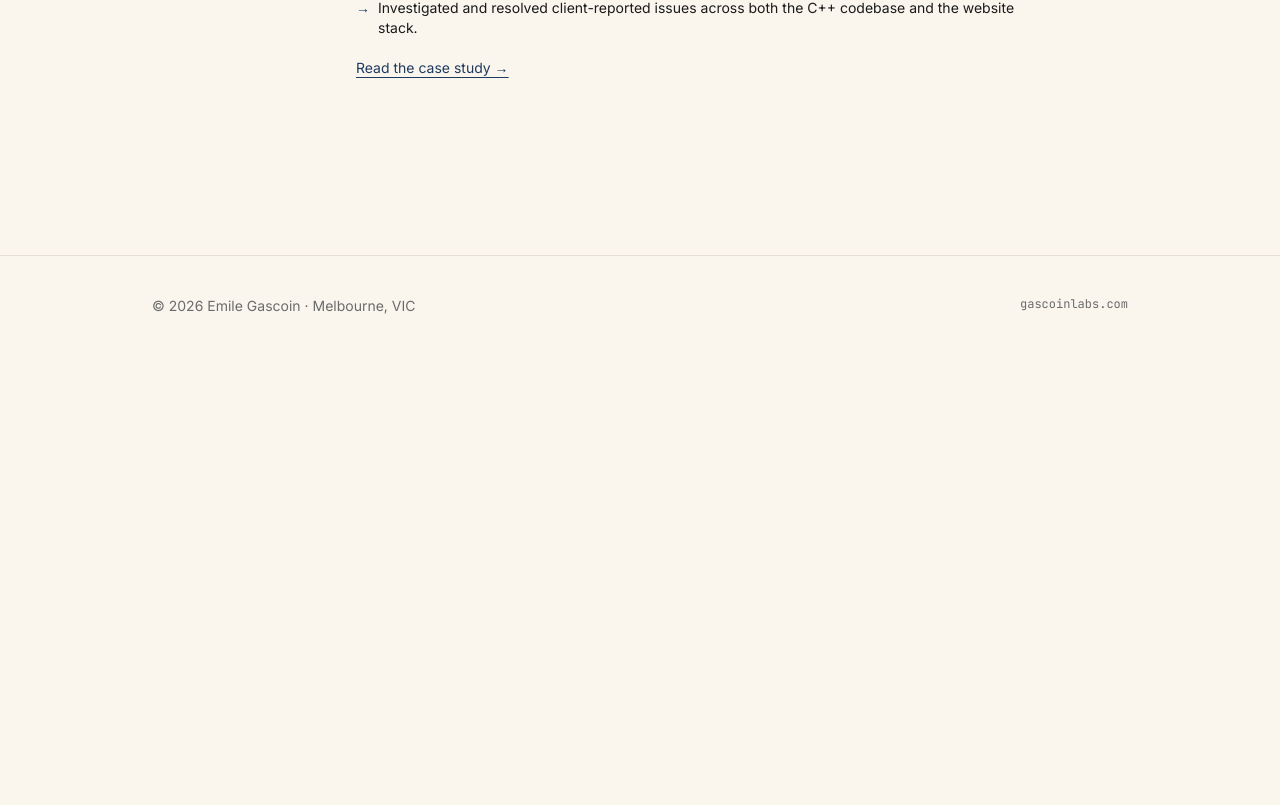
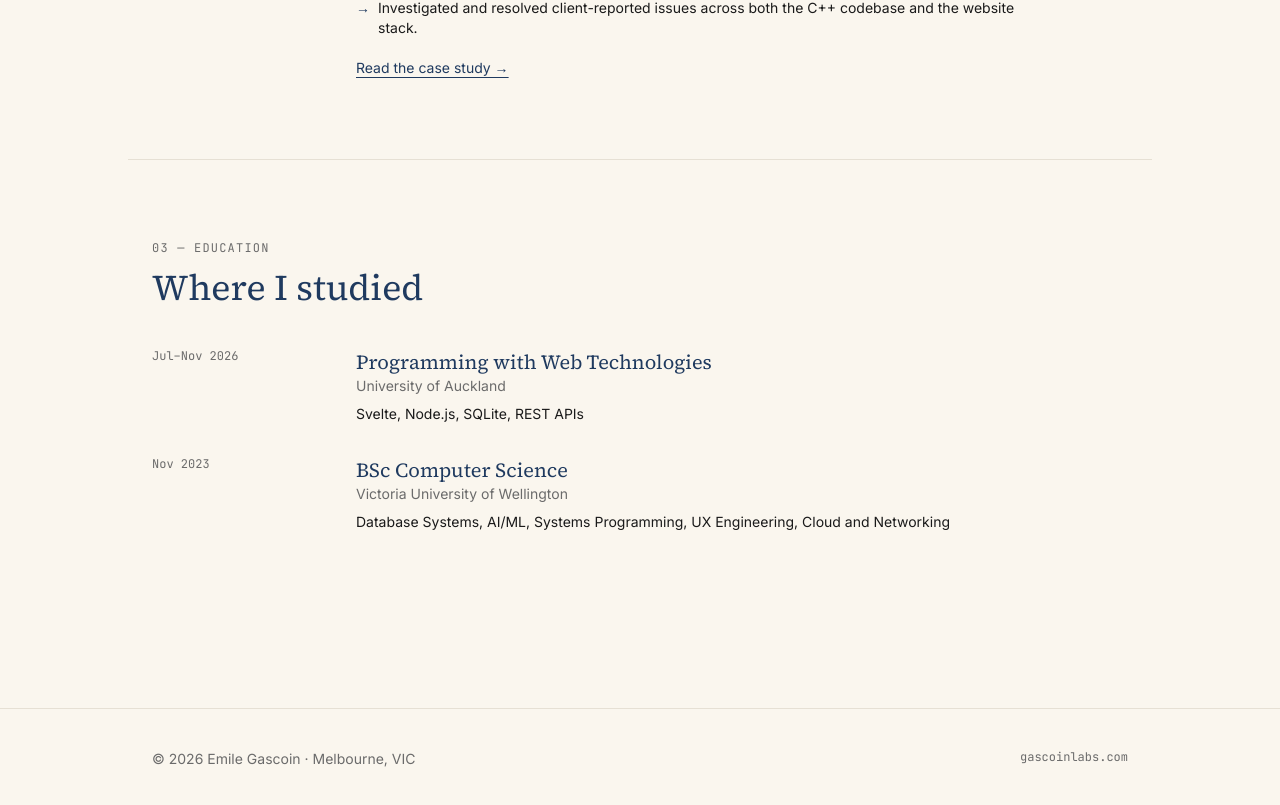
Before and after one commit to emilegascoin/gascoinlabs, a React (Vite) app: page / in a window 1280 px wide. Shown: the part 1518-2323 px from the top of the page. Before the commit the page ends 1874 px from the top, so only its background shows below. Built offline with nearby package versions, Linux system fonts and the light colour scheme.

Commit message:
feat: add education section

```diff
--- /dev/null
+++ b/src/components/home/Education.jsx
@@ -0,0 +1,22 @@
+import { education } from '../../lib/content'
+import SectionHeading from '../ui/SectionHeading'
+
+export default function Education() {
+  return (
+    <section className="mx-auto max-w-5xl px-6 py-20 border-t border-rule">
+      <SectionHeading id="education" label="03 — education" title="Where I studied" />
+      <div className="space-y-8">
+        {education.map((e) => (
+          <article key={e.school} className="grid sm:grid-cols-[180px_1fr] gap-6">
+            <p className="font-mono text-xs text-muted">{e.dates}</p>
+            <div>
+              <h3 className="font-serif text-xl text-navy">{e.qualification}</h3>
+              <p className="text-muted text-sm">{e.school}</p>
+              <p className="mt-2 text-sm">{e.detail}</p>
+            </div>
+          </article>
+        ))}
+      </div>
+    </section>
+  )
+}
--- a/src/pages/Home.jsx
+++ b/src/pages/Home.jsx
@@ -1,6 +1,7 @@
 import Hero from '../components/home/Hero'
 import About from '../components/home/About'
 import Experience from '../components/home/Experience'
+import Education from '../components/home/Education'
 
 export default function Home() {
   return (
@@ -8,6 +9,7 @@ export default function Home() {
       <Hero />
       <About />
       <Experience />
+      <Education />
     </>
   )
 }
```
